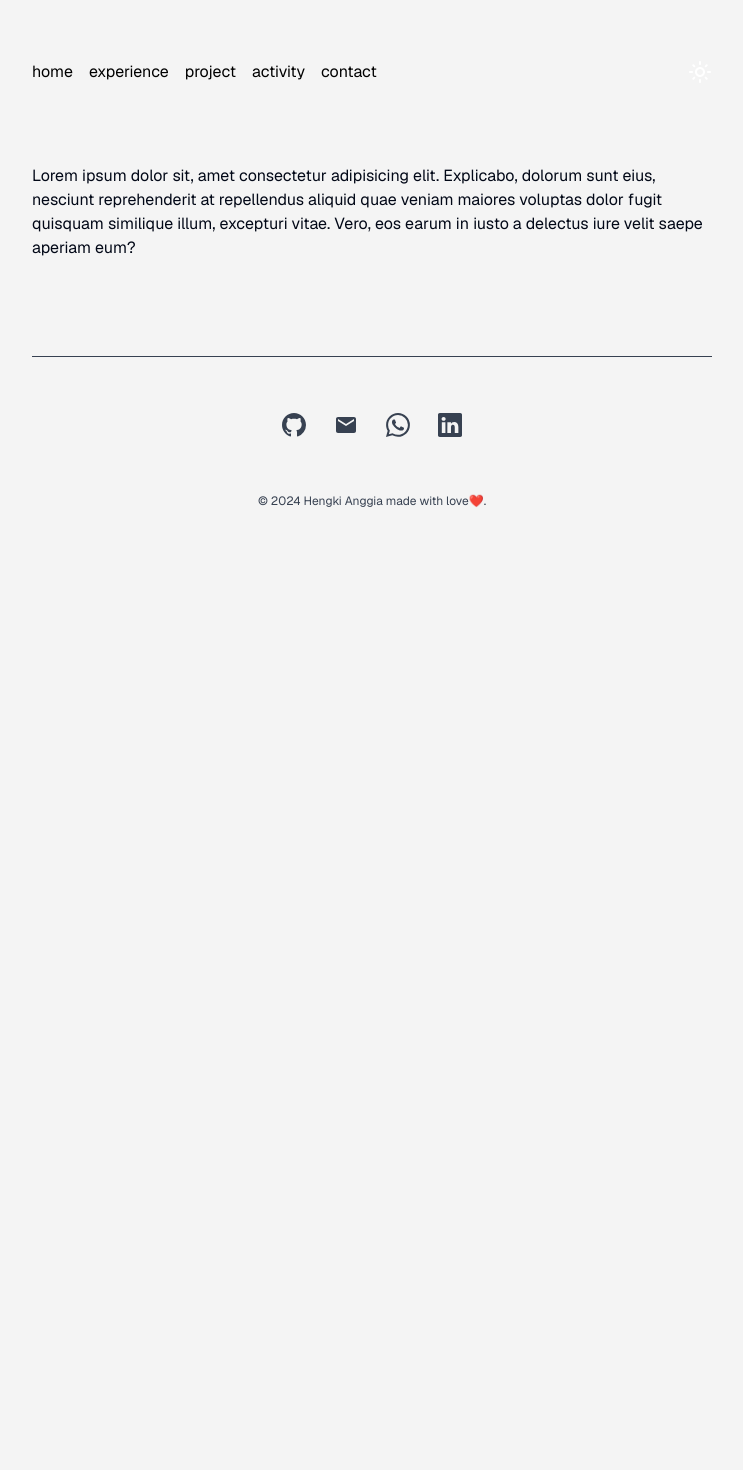
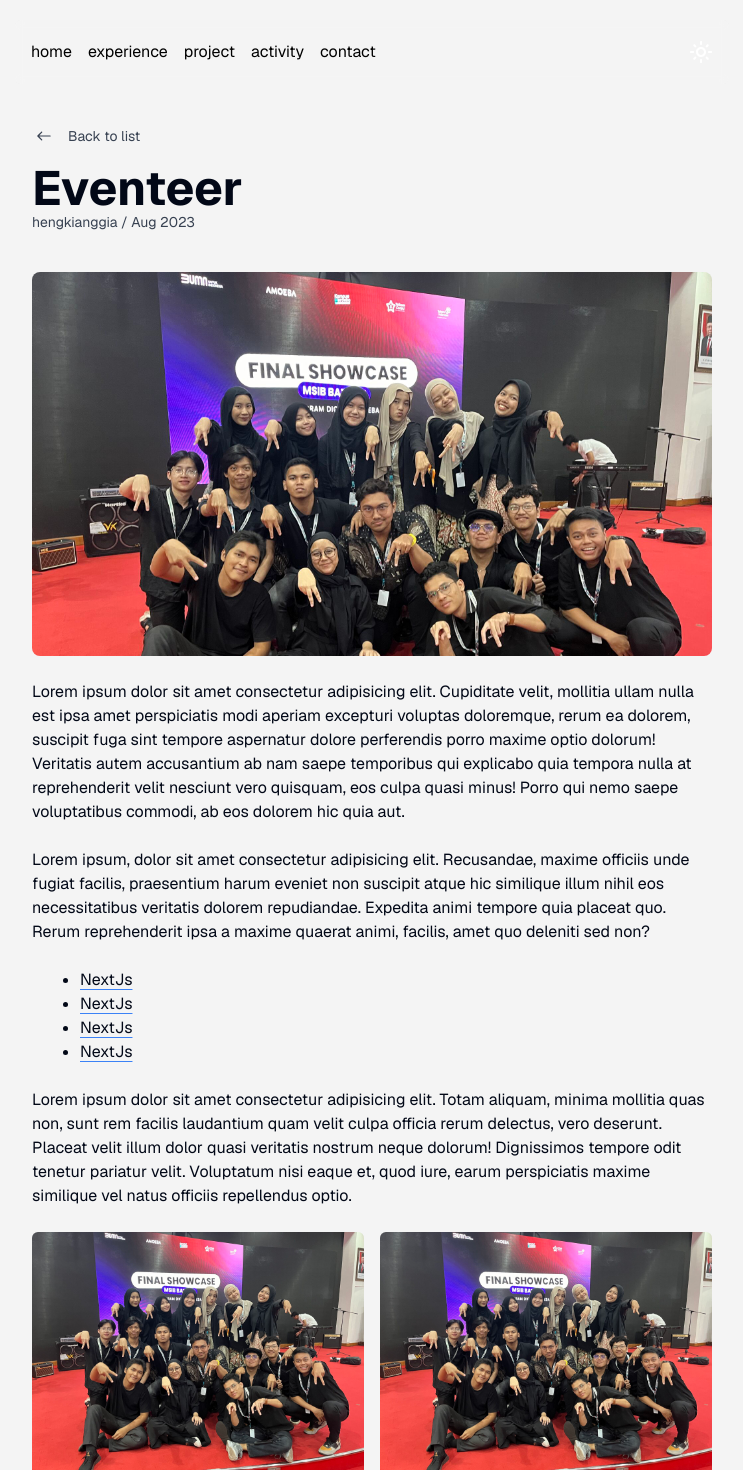
Before and after one commit to hengkianggia/my-website, a Next.js app: page /project/eventeer/detail in a window 1280 px wide. Shown: the part 20-1490 px from the top of the page, without its empty margins (268-1011 px from the left). Before the commit the page ends 800 px from the top, so only its background shows below. Built offline with nearby package versions, Linux system fonts and the light colour scheme.

Commit message:
update new animate and floating navbar

```diff
--- a/app/globals.css
+++ b/app/globals.css
@@ -74,6 +74,6 @@
     @apply bg-background text-foreground;
   }
   a {
-      @apply underline underline-offset-4 decoration-white
+    @apply underline transition-all underline-offset-4 decoration-blue-500 dark:decoration-yellow-500 hover:text-blue-500 dark:hover:text-yellow-500;
   }
 }
--- a/app/layout.tsx
+++ b/app/layout.tsx
@@ -19,10 +19,10 @@ export default function RootLayout({
   children: React.ReactNode;
 }>) {
   return (
-    <html lang="en" suppressHydrationWarning>
+    <html lang="en" suppressHydrationWarning className="!scroll-smooth">
       <body
         className={cn(
-          "min-h-screen bg-my-white dark:bg-my-black",
+          "min-h-screen bg-my-white dark:bg-my-black scroll-smooth",
           GeistSans.className
         )}
       >
--- a/app/project/[id]/detail/page.tsx
+++ b/app/project/[id]/detail/page.tsx
@@ -1,9 +1,19 @@
-import React from 'react'
+"use client";
+import Wrapper from "@/components/Wrapper";
+import Eventeer from "@/components/pages/project/Eventeer";
+import Movie from "@/components/pages/project/Movie";
+import { usePathname } from "next/navigation";
+import React from "react";
 
 const DetailProject = () => {
-  return (
-    <div>Lorem ipsum dolor sit, amet consectetur adipisicing elit. Explicabo, dolorum sunt eius, nesciunt reprehenderit at repellendus aliquid quae veniam maiores voluptas dolor fugit quisquam similique illum, excepturi vitae. Vero, eos earum in iusto a delectus iure velit saepe aperiam eum?</div>
-  )
-}
+  const pathname = usePathname();
 
-export default DetailProject
+  let content = <Movie />;
+  if (pathname.includes("eventeer")) {
+    content = <Eventeer />;
+  }
+
+  return <Wrapper className="items-start">{content}</Wrapper>;
+};
+
+export default DetailProject;
--- a/components/Center.tsx
+++ b/components/Center.tsx
@@ -4,7 +4,9 @@ import React from "react";
 const Center = ({ children }: { children: React.ReactNode }) => {
   return (
     <div
-      className={cn("w-full flex flex-col justify-center items-center")}
+      className={cn(
+        "w-full flex flex-col justify-center items-center relative"
+      )}
     >
       {children}
     </div>
--- a/components/Navbar.tsx
+++ b/components/Navbar.tsx
@@ -40,19 +40,22 @@ const Navbar = () => {
   };
 
   return (
-    <>
+    <div className="sticky z-50 py-5 my-10 rounded-md w-[105%] px-4 bg-my-white dark:bg-my-black bg-opacity-40 dark:bg-opacity-40 backdrop-blur-sm top-10">
       <ul
         className={cn(
-          "w-full my-20 flex gap-4 items-center text-my-black dark:text-my-white "
+          "w-full flex gap-4 items-center text-my-black dark:text-my-white "
         )}
       >
         {NavList.map((nav) => (
           <li key={nav.name}>
             <Link
               href={nav.link}
-              className={cn("no-underline hover:text-yellow-400 decoration-yellow-400", {
-                "underline underline-offset-8": pathname === nav.link,
-              })}
+              className={cn(
+                "no-underline dark:hover:text-yellow-400 dark:decoration-yellow-400 decoration-blue-500 hover:text-blue-500",
+                {
+                  "underline underline-offset-8": pathname === nav.link,
+                }
+              )}
             >
               {nav.name}
             </Link>
@@ -81,7 +84,7 @@ const Navbar = () => {
           )}
         </div>
       </ul>
-    </>
+    </div>
   );
 };
 
--- a/components/Wrapper.tsx
+++ b/components/Wrapper.tsx
@@ -11,7 +11,7 @@ const Wrapper = ({
   return (
     <div
       className={cn(
-        "w-full max-w-[680px] flex flex-col justify-center items-center",
+        "w-full max-w-[680px] flex flex-col justify-center items-center relative",
         className
       )}
     >
--- /dev/null
+++ b/components/pages/project/Eventeer.tsx
@@ -0,0 +1,121 @@
+"use client";
+import { useParams, useRouter } from "next/navigation";
+import React from "react";
+
+import image from "../../../public/images/team.jpg";
+import Image from "next/image";
+import { IoIosArrowRoundBack } from "react-icons/io";
+
+const Eventeer = () => {
+  const path = useParams<{ id: string }>();
+  const router = useRouter();
+  return (
+    <div>
+      <div
+        className="flex items-center gap-3 mb-4 text-sm text-gray-700 cursor-pointer dark:text-gray-400"
+        onClick={() => router.back()}
+      >
+        <IoIosArrowRoundBack size={24} />
+        <p>Back to list</p>
+      </div>
+      <div className="mb-10">
+        <h1 className="text-5xl font-bold">Eventeer</h1>
+        <p className="text-sm text-gray-700 dark:text-gray-400">
+          hengkianggia / Aug 2023
+        </p>
+      </div>
+
+      <div className="relative w-full overflow-hidden rounded-lg max-h-96">
+        <Image
+          src={image}
+          alt="maksa"
+          className="object-cover object-center w-full h-full"
+          placeholder="blur"
+        />
+      </div>
+
+      <section className="w-full mt-6">
+        <p>
+          Lorem ipsum dolor sit amet consectetur adipisicing elit. Cupiditate
+          velit, mollitia ullam nulla est ipsa amet perspiciatis modi aperiam
+          excepturi voluptas doloremque, rerum ea dolorem, suscipit fuga sint
+          tempore aspernatur dolore perferendis porro maxime optio dolorum!
+          Veritatis autem accusantium ab nam saepe temporibus qui explicabo quia
+          tempora nulla at reprehenderit velit nesciunt vero quisquam, eos culpa
+          quasi minus! Porro qui nemo saepe voluptatibus commodi, ab eos dolorem
+          hic quia aut.
+        </p>{" "}
+        <br />
+        <p>
+          Lorem ipsum, dolor sit amet consectetur adipisicing elit. Recusandae,
+          maxime officiis unde fugiat facilis, praesentium harum eveniet non
+          suscipit atque hic similique illum nihil eos necessitatibus veritatis
+          dolorem repudiandae. Expedita animi tempore quia placeat quo. Rerum
+          reprehenderit ipsa a maxime quaerat animi, facilis, amet quo deleniti
+          sed non?
+        </p>{" "}
+        <br />
+        <ul className="ml-12 list-disc">
+          <li>
+            <a href="" target="_blank">
+              NextJs
+            </a>
+          </li>
+          <li>
+            <a href="" target="_blank">
+              NextJs
+            </a>
+          </li>
+          <li>
+            <a href="" target="_blank">
+              NextJs
+            </a>
+          </li>
+          <li>
+            <a href="" target="_blank">
+              NextJs
+            </a>
+          </li>
+        </ul>
+        <br />
+        <p>
+          Lorem ipsum dolor sit amet consectetur adipisicing elit. Totam
+          aliquam, minima mollitia quas non, sunt rem facilis laudantium quam
+          velit culpa officia rerum delectus, vero deserunt. Placeat velit illum
+          dolor quasi veritatis nostrum neque dolorum! Dignissimos tempore odit
+          tenetur pariatur velit. Voluptatum nisi eaque et, quod iure, earum
+          perspiciatis maxime similique vel natus officiis repellendus optio.
+        </p>{" "}
+        <br />
+        <div className="relative grid w-full grid-cols-2 gap-4 overflow-hidden max-h-96">
+          <Image
+            src={image}
+            alt="maksa"
+            className="object-cover object-center w-full h-full rounded-md"
+            placeholder="blur"
+          />
+          <Image
+            src={image}
+            alt="maksa"
+            className="object-cover object-center w-full h-full rounded-md"
+            placeholder="blur"
+          />
+        </div>
+        <br />
+        <p>
+          Lorem ipsum dolor sit amet consectetur adipisicing elit. Voluptatum
+          commodi porro ipsum omnis, dignissimos ea quidem ad est ex accusantium
+          praesentium recusandae! Eos facere, repellendus nemo vitae ipsa fugiat
+          odit expedita modi! Nisi molestiae veniam, eaque minus ducimus
+          quisquam ex voluptatibus repudiandae sapiente, ipsa voluptates.
+          Consequatur natus non a qui. Dolores laborum unde delectus incidunt
+          voluptas quos velit, commodi itaque deleniti? Impedit, deleniti nisi
+          provident expedita, quaerat inventore itaque mollitia facilis
+          cupiditate eius nulla debitis minima, eum dicta!
+        </p>
+      </section>
+    </div>
+  );
+};
+
+export default Eventeer;
--- /dev/null
+++ b/components/pages/project/Movie.tsx
@@ -0,0 +1,118 @@
+import React from "react";
+import image from "../../../public/images/team.jpg";
+import Image from "next/image";
+import { IoIosArrowRoundBack } from "react-icons/io";
+import { useRouter } from "next/navigation";
+
+const Movie = () => {
+  const router = useRouter();
+  return (
+    <div>
+      <div
+        className="flex items-center gap-3 mb-4 text-sm text-gray-700 cursor-pointer dark:text-gray-400"
+        onClick={() => router.back()}
+      >
+        <IoIosArrowRoundBack size={24} />
+        <p>Back to list</p>
+      </div>
+      <div className="mb-10">
+        <h1 className="text-5xl font-bold">PNGKY Movie</h1>
+        <p className="text-sm text-gray-700 dark:text-gray-400">
+          hengkianggia / Jan 2023
+        </p>
+      </div>
+
+      <div className="relative w-full overflow-hidden rounded-lg max-h-96">
+        <Image
+          src={image}
+          alt="maksa"
+          className="object-cover object-center w-full h-full"
+          placeholder="blur"
+        />
+      </div>
+
+      <section className="w-full mt-6">
+        <p>
+          Lorem ipsum dolor sit amet consectetur adipisicing elit. Cupiditate
+          velit, mollitia ullam nulla est ipsa amet perspiciatis modi aperiam
+          excepturi voluptas doloremque, rerum ea dolorem, suscipit fuga sint
+          tempore aspernatur dolore perferendis porro maxime optio dolorum!
+          Veritatis autem accusantium ab nam saepe temporibus qui explicabo quia
+          tempora nulla at reprehenderit velit nesciunt vero quisquam, eos culpa
+          quasi minus! Porro qui nemo saepe voluptatibus commodi, ab eos dolorem
+          hic quia aut.
+        </p>{" "}
+        <br />
+        <p>
+          Lorem ipsum, dolor sit amet consectetur adipisicing elit. Recusandae,
+          maxime officiis unde fugiat facilis, praesentium harum eveniet non
+          suscipit atque hic similique illum nihil eos necessitatibus veritatis
+          dolorem repudiandae. Expedita animi tempore quia placeat quo. Rerum
+          reprehenderit ipsa a maxime quaerat animi, facilis, amet quo deleniti
+          sed non?
+        </p>{" "}
+        <br />
+        <ul className="ml-12 list-disc">
+          <li>
+            <a href="" target="_blank">
+              NextJs
+            </a>
+          </li>
+          <li>
+            <a href="" target="_blank">
+              NextJs
+            </a>
+          </li>
+          <li>
+            <a href="" target="_blank">
+              NextJs
+            </a>
+          </li>
+          <li>
+            <a href="" target="_blank">
+              NextJs
+            </a>
+          </li>
+        </ul>
+        <br />
+        <p>
+          Lorem ipsum dolor sit amet consectetur adipisicing elit. Totam
+          aliquam, minima mollitia quas non, sunt rem facilis laudantium quam
+          velit culpa officia rerum delectus, vero deserunt. Placeat velit illum
+          dolor quasi veritatis nostrum neque dolorum! Dignissimos tempore odit
+          tenetur pariatur velit. Voluptatum nisi eaque et, quod iure, earum
+          perspiciatis maxime similique vel natus officiis repellendus optio.
+        </p>{" "}
+        <br />
+        <div className="relative grid w-full grid-cols-2 gap-4 overflow-hidden max-h-96">
+          <Image
+            src={image}
+            alt="maksa"
+            className="object-cover object-center w-full h-full rounded-md"
+            placeholder="blur"
+          />
+          <Image
+            src={image}
+            alt="maksa"
+            className="object-cover object-center w-full h-full rounded-md"
+            placeholder="blur"
+          />
+        </div>
+        <br />
+        <p>
+          Lorem ipsum dolor sit amet consectetur adipisicing elit. Voluptatum
+          commodi porro ipsum omnis, dignissimos ea quidem ad est ex accusantium
+          praesentium recusandae! Eos facere, repellendus nemo vitae ipsa fugiat
+          odit expedita modi! Nisi molestiae veniam, eaque minus ducimus
+          quisquam ex voluptatibus repudiandae sapiente, ipsa voluptates.
+          Consequatur natus non a qui. Dolores laborum unde delectus incidunt
+          voluptas quos velit, commodi itaque deleniti? Impedit, deleniti nisi
+          provident expedita, quaerat inventore itaque mollitia facilis
+          cupiditate eius nulla debitis minima, eum dicta!
+        </p>
+      </section>
+    </div>
+  );
+};
+
+export default Movie;
--- a/lib/data/listProject.json
+++ b/lib/data/listProject.json
@@ -7,7 +7,7 @@
   },
   {
     "id": 2,
-    "title": "PNGKY MOVIE",
+    "title": "PNGKY Movie",
     "date": "2023-08-01",
     "desc": "Lorem ipsum dolor sit, amet consectetur adipisicing elit. Explicabo, dolorum sunt eius, nesciunt reprehenderit at repellendus aliquid quae veniam maiores voluptas dolor fugit quisquam similique illum, excepturi vitae. Vero, eos earum in iusto a delectus iure velit saepe aperiam eum?"
   }
```
Also changed, not shown: app/experience/page.tsx (+4 -4 lines), components/Image.tsx (added, +19 -0 lines), components/pages/project/ListProject.tsx (+8 -4 lines). Lines whose indentation alone changed are shown as unchanged.
